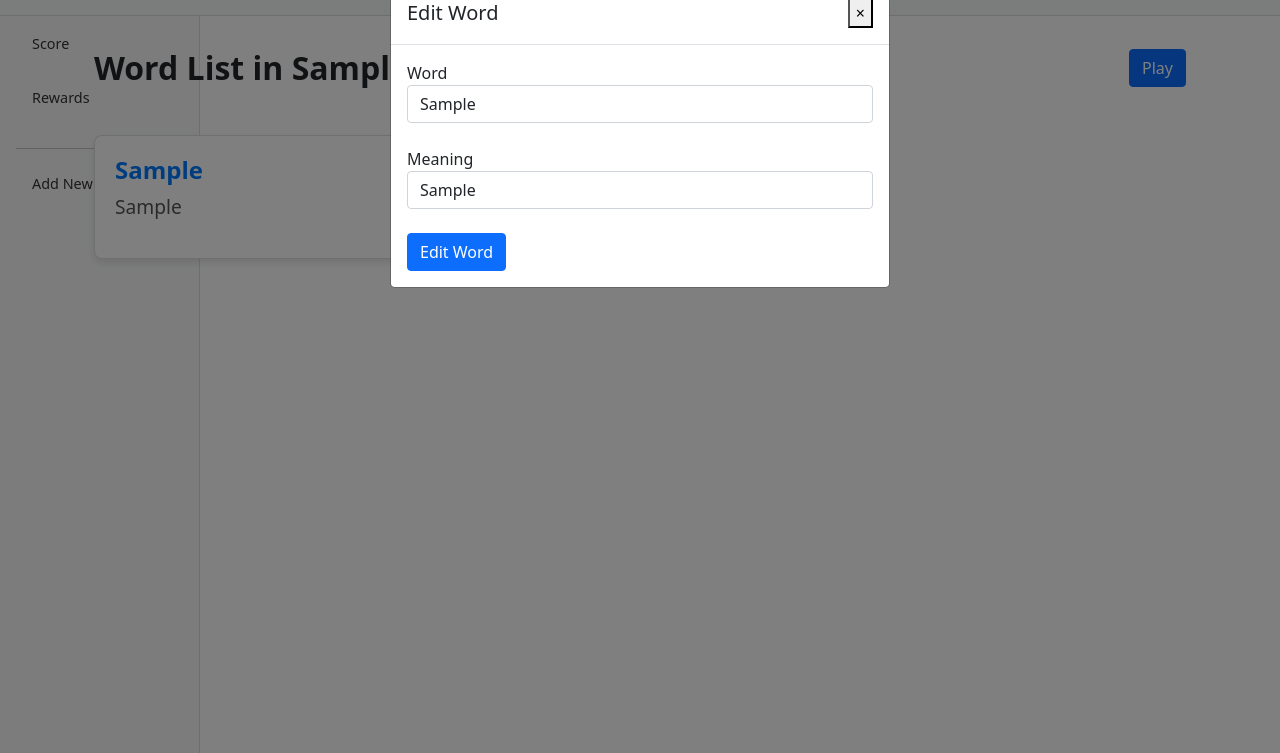
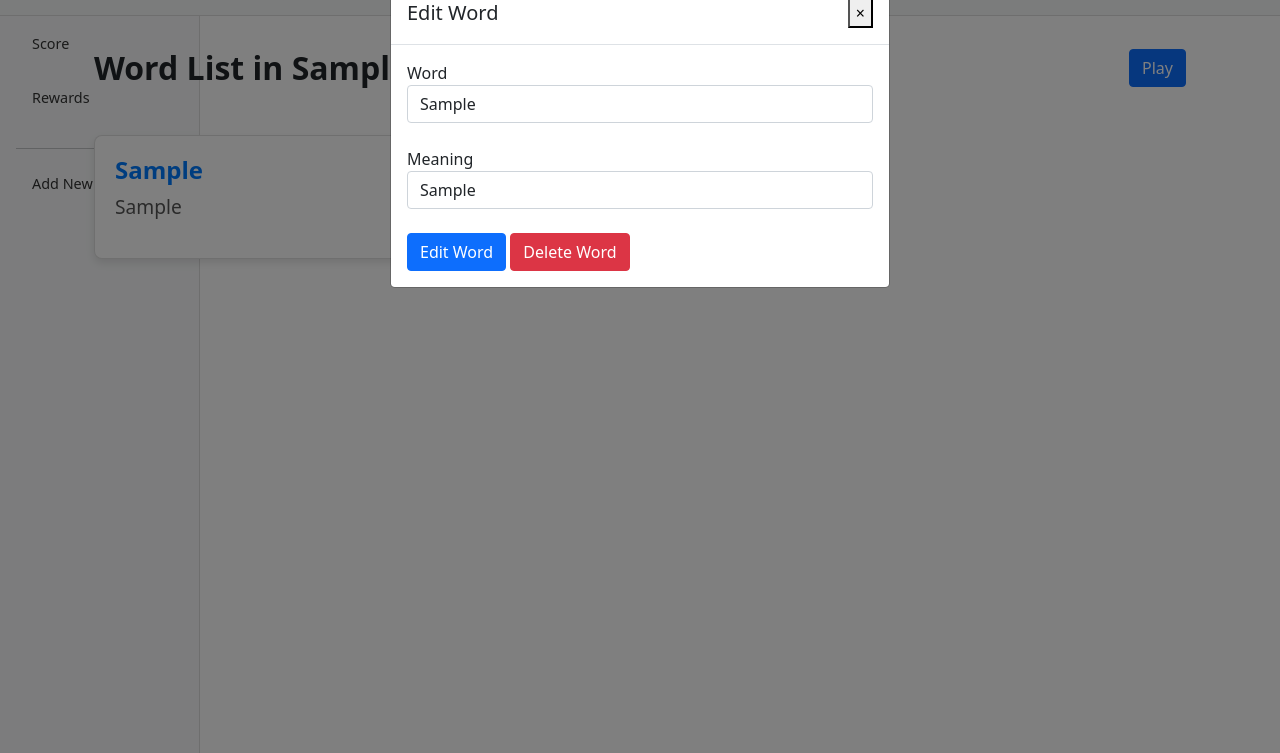
Before and after one commit to 6510615047/CN331Project, a Django app: page /folder/1 in a window 1280 px wide, after a click on "✏️". Shown: the part 47-800 px from the top of the page. Run offline with Django 5.2, Linux system fonts and the light colour scheme; tables that the repository leaves empty hold one stand-in row (values such as "Sample post"); some libraries are stand-ins or nearby versions.

Commit message:
delete word ok

```diff
--- a/FlashBook/folWordSel/templates/word.html
+++ b/FlashBook/folWordSel/templates/word.html
@@ -158,7 +158,8 @@
                   <input type="text" class="form-control" id="meaning-{{ word.id }}" name="meaning" value="{{ word.meaning }}" required />
                 </div>
                 <br />
-                <button type="submit" class="btn btn-primary">Edit Word</button>
+                <button type="submit" name="action" value="edit" class="btn btn-primary">Edit Word</button>
+                <button type="submit" name="action" value="delete" class="btn btn-danger">Delete Word</button>
               </form>
             </div>
           </div>
--- a/FlashBook/folWordSel/views.py
+++ b/FlashBook/folWordSel/views.py
@@ -73,18 +73,23 @@ def add_word(request,folder_id):
 def edit_word(request,folder_id,word_id):
 
     if request.method == 'POST':
+        action = request.POST.get('action')
         user = User.objects.get(user_id=1)
         folder = Folder.objects.get(user=user,folder_id=folder_id)
 
-        word = request.POST['word_name']
-        meaning = request.POST['meaning']
+        if action == 'edit':
+            word = request.POST['word_name']
+            meaning = request.POST['meaning']
+            editWord = Word.objects.get(user=user,folder=folder,word_id=word_id)
 
-        editWord = Word.objects.get(user=user,folder=folder,word_id=word_id)
+            editWord.word = word
+            editWord.meaning = meaning
 
-        editWord.word = word
-        editWord.meaning = meaning
+            editWord.save()
+        elif action == 'delete':
+            deleteWord = Word.objects.get(user=user,folder=folder,word_id=word_id)
 
-        editWord.save()
+            deleteWord.delete()
 
     words = Word.objects.filter(user=user,folder=folder)
 
```
